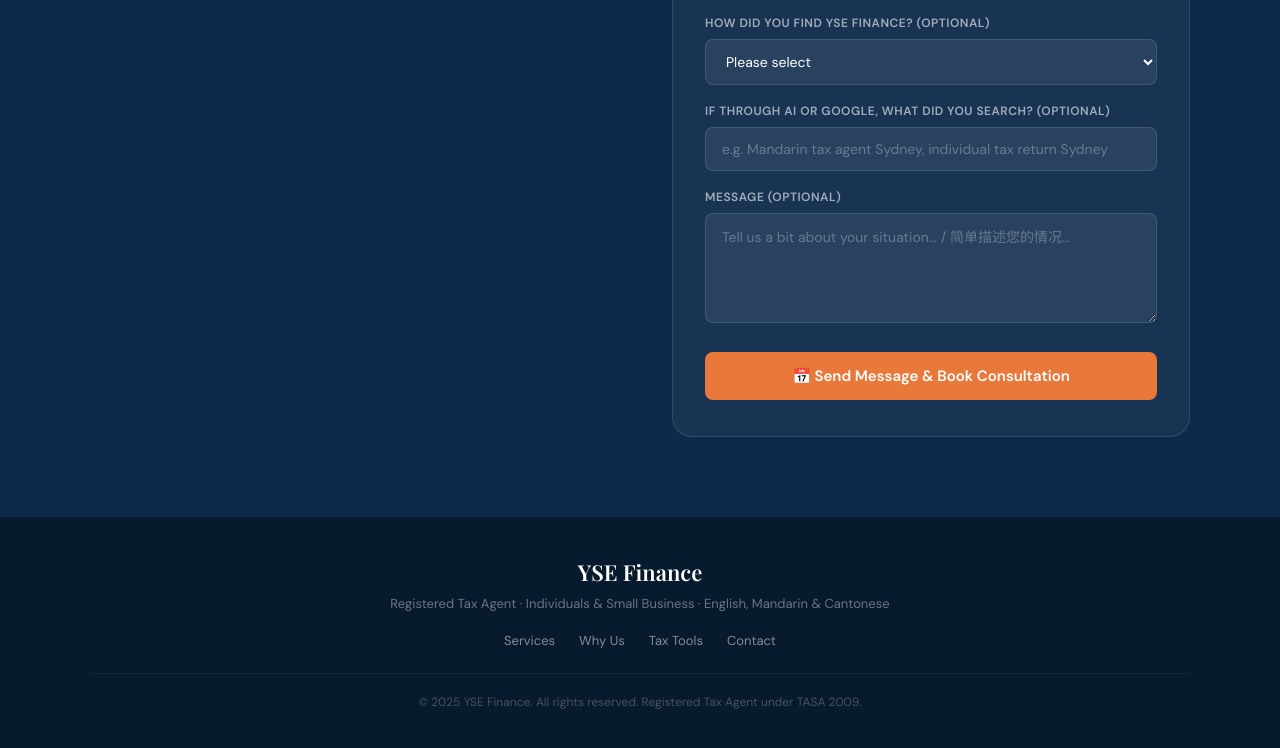
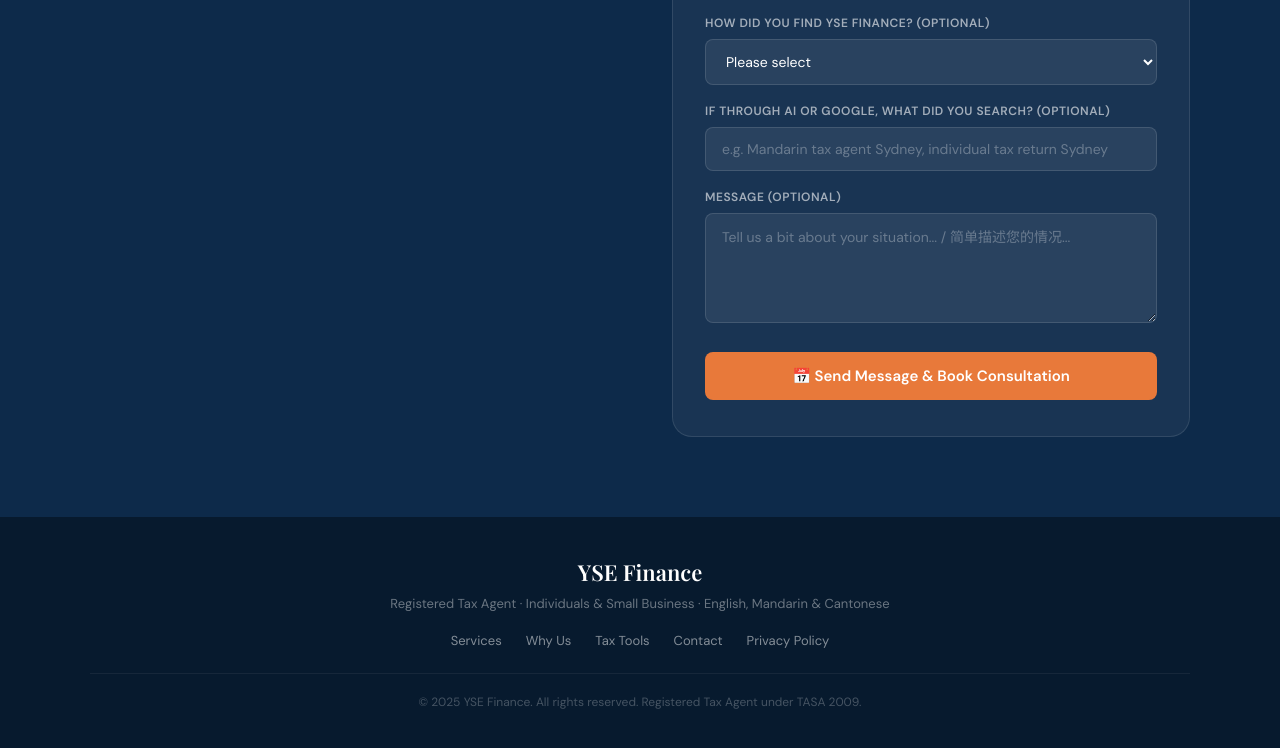
Before and after one commit to yixin4897-xy/ysefinance, a plain HTML site: page index.html in a window 1280 px wide. Shown: the part 4543-5291 px from the top of the page. Drawn offline with nearby package versions, Linux system fonts and the light colour scheme.

Commit message:
Expose existing Privacy Policy link in homepage footer for genuine audit access

```diff
--- a/index.html
+++ b/index.html
@@ -1358,6 +1358,7 @@
       <a href="#why" data-en="Why Us" data-zh="为何选择我们">Why Us</a>
       <a href="#tools" data-en="Tax Tools" data-zh="税务工具">Tax Tools</a>
       <a href="#contact" data-en="Contact" data-zh="联系我们">Contact</a>
+      <a href="privacy.html" data-en="Privacy Policy" data-zh="隐私政策">Privacy Policy</a>
     </div>
     <div class="footer-bottom">
       <span data-en="© 2025 YSE Finance. All rights reserved. YSE Finance is a registered tax agent under the Tax Agent Services Act 2009." data-zh="© 2025 YSE Finance 版权所有。YSE Finance 依据2009年税务代理服务法注册。">© 2025 YSE Finance. All rights reserved. Registered Tax Agent under TASA 2009.</span>
```
